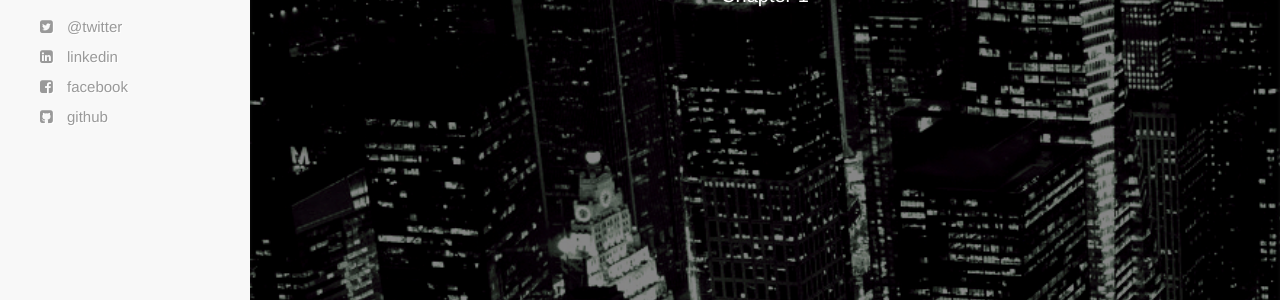
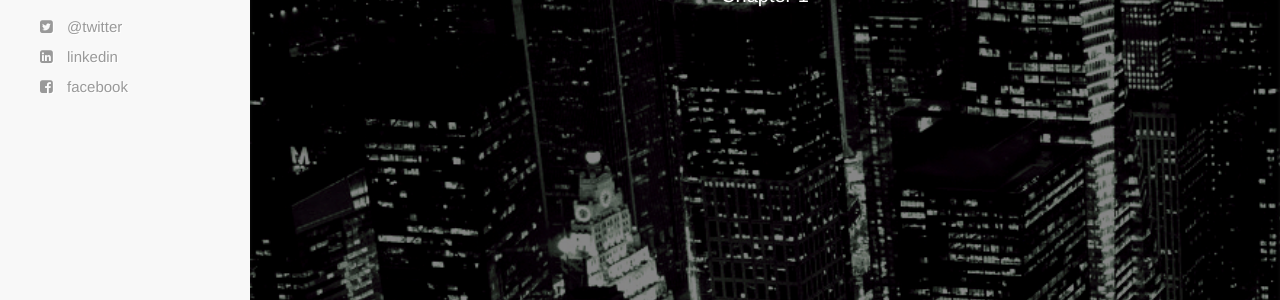
Before and after one commit to DataGalaxy/datagalaxy.tw, a Jekyll site: the page built from hadoop/index.html, in a window 1280 px wide. Shown: the part 331-631 px from the top of the page. Built offline with Jekyll 4.4.1, drawn with Linux system fonts in a browser that asks for light colours.

Commit message:
side bar

```diff
--- a/_includes/navigation.html
+++ b/_includes/navigation.html
@@ -34,7 +34,7 @@
       <li> <a href="{{ site.twitter }}"><i class="fa fa-twitter-square"></i> @twitter</a></li>
       <li> <a href="{{ site.linkedin }}"><i class="fa fa-linkedin-square"></i> linkedin</a> </li>
       <li> <a href="{{ site.facebook }}"><i class="fa fa-facebook-square"></i> facebook</a></li>
-      <li> <a href="{{ site.github }}"><i class="fa fa-github-square"></i> github</a> </li>
+
     </div>
   </ul>
 </div>
```
Also changed, not shown: 3 other files.
